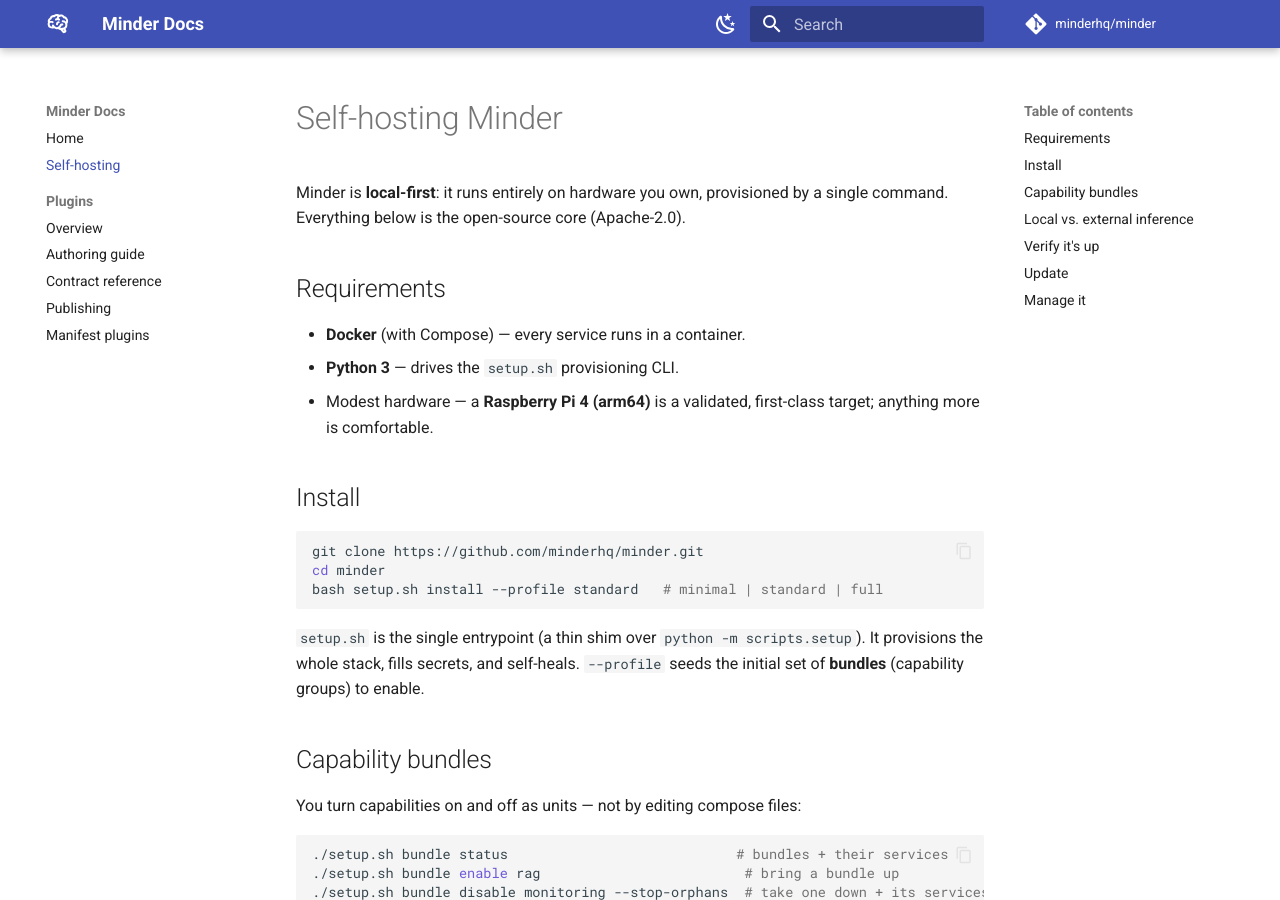
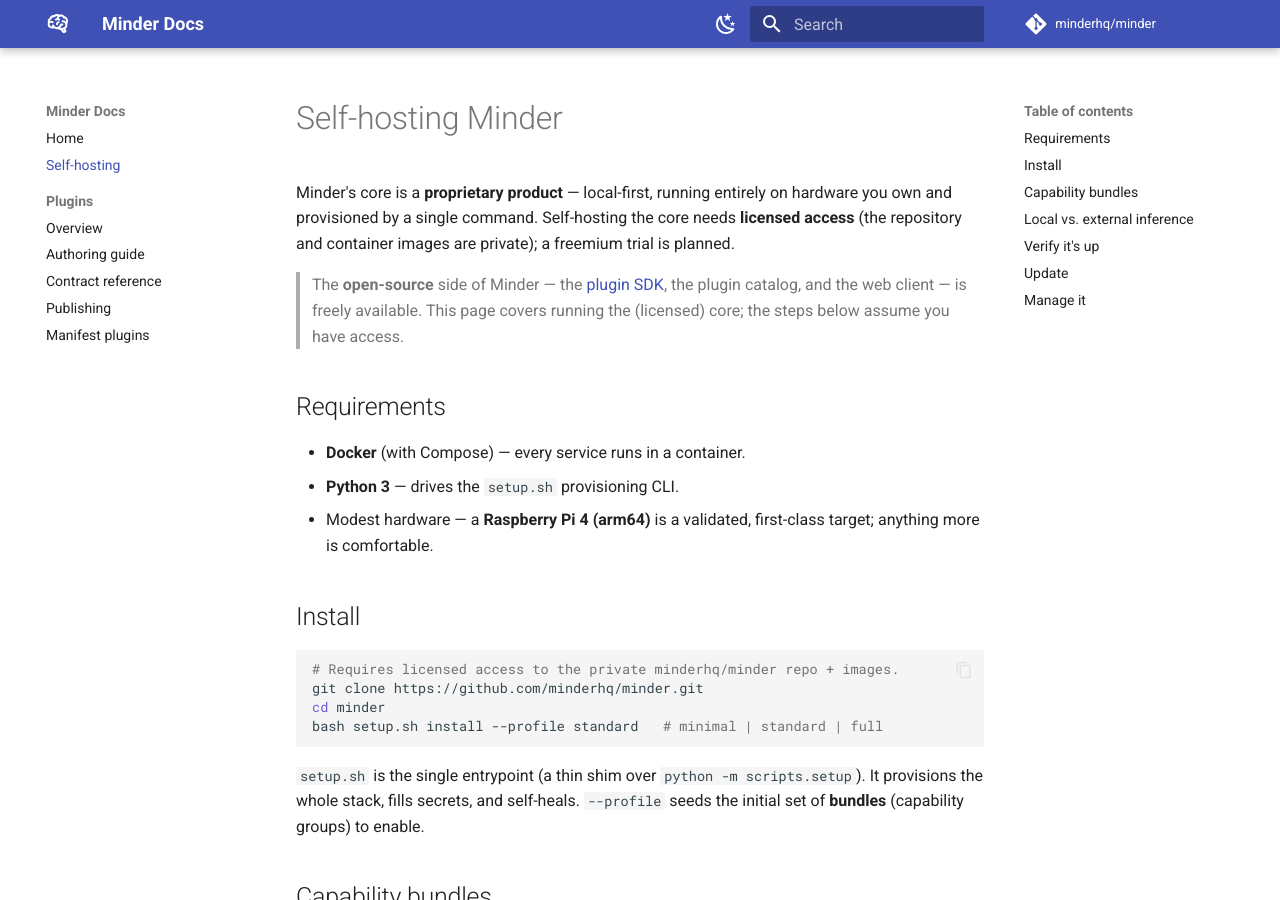
Before and after one commit to minderhq/docs, an MkDocs documentation site: the page built from docs/self-hosting.md, in a window 1280 px wide and 900 px high. Built offline with MkDocs 1.6.1 and Material for MkDocs 9.7.7, drawn with Linux system fonts in a browser that asks for light colours; comment, search, counter and statistics services are not loaded; some of the changed text lies outside the part shown.

Commit message:
docs: reframe to proprietary core + open ecosystem (freemium) (#3)
The site said the core is open source (Apache-2.0) and 'yours to self-host
forever', and told readers to git clone the now-PRIVATE minderhq/minder.
Reframe to the actual model: the core is a proprietary product (self-host
with a license; freemium trial planned), the ecosystem (SDK/plugins/client)
is open source. Fix the dead private-repo links (self-hosting page, the
'platform' link). Closes minderhq/docs#2.

Co-authored-by: Resinder <utkan@vendorbox.io>

````diff
--- a/docs/self-hosting.md
+++ b/docs/self-hosting.md
@@ -1,7 +1,13 @@
 # Self-hosting Minder
 
-Minder is **local-first**: it runs entirely on hardware you own, provisioned by a
-single command. Everything below is the open-source core (Apache-2.0).
+Minder's core is a **proprietary product** — local-first, running entirely on
+hardware you own and provisioned by a single command. Self-hosting the core needs
+**licensed access** (the repository and container images are private); a freemium
+trial is planned.
+
+> The **open-source** side of Minder — the [plugin SDK](plugins/index.md), the
+> plugin catalog, and the web client — is freely available. This page covers
+> running the (licensed) core; the steps below assume you have access.
 
 ## Requirements
 
@@ -13,6 +19,7 @@ single command. Everything below is the open-source core (Apache-2.0).
 ## Install
 
 ```bash
+# Requires licensed access to the private minderhq/minder repo + images.
 git clone https://github.com/minderhq/minder.git
 cd minder
 bash setup.sh install --profile standard   # minimal | standard | full
@@ -67,6 +74,5 @@ SPA); chat itself is OpenWebUI. Extend the platform with
 [plugins](plugins/index.md).
 
 !!! note
-    Deeper operations, architecture, and hardening guides are being verified
-    against the code before they're published here — until then see the
-    [`docs/` in the main repo](https://github.com/minderhq/minder/tree/main/docs).
+    Deeper operations, architecture, and hardening guides ship with the licensed
+    core; the plugin-ecosystem docs on this site are the openly available subset.
````
Also changed, not shown: docs/index.md (+6 -5 lines).
